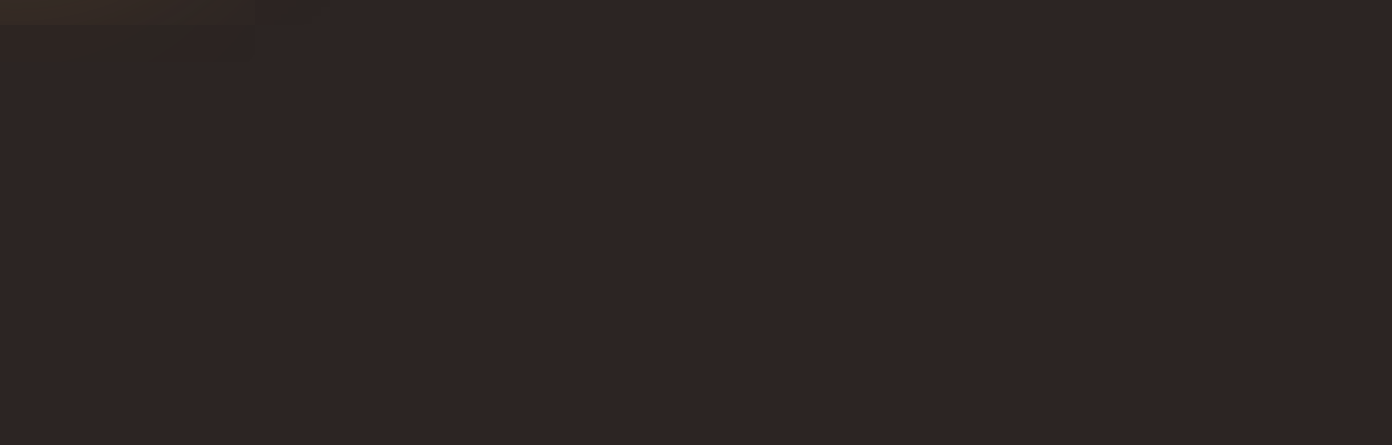
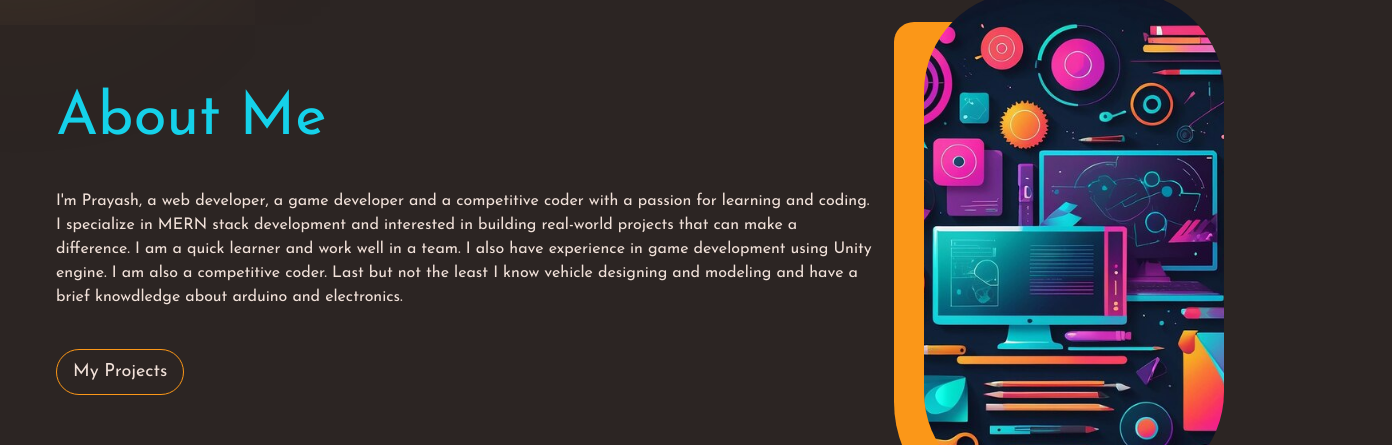
Before and after one commit to pkb32/Portfolio, a React (Vite) app: page / in a window 1280 px wide. Shown: the part 738-1183 px from the top of the page, 1392 px wide, since content can reach past the window. Before the commit the page ends 800 px from the top, so only its background shows below. Built offline with nearby package versions, Linux system fonts and the light colour scheme.

Commit message:
AboutMe section updated

```diff
--- a/src/App.jsx
+++ b/src/App.jsx
@@ -3,6 +3,8 @@
 import HeroMain from './components/characterSection/HeroMain'
 import HeroGradient from './components/characterSection/HeroGradient'
 import SubheroSection from './components/characterSection/SubheroSection'
+import AboutMeMain from './components/aboutMeSection/AboutMeMain'
+import HelperSection from './components/HelperSection'
 
 function App() {
   return (
@@ -11,6 +13,8 @@
      <HeroMain/>
      <HeroGradient/>
      <SubheroSection/>
+     <AboutMeMain/>
+     <HelperSection/>
     </main>
   )
 }
--- /dev/null
+++ b/src/components/HelperSection.jsx
@@ -0,0 +1,11 @@
+import React from 'react'
+
+function HelperSection() {
+  return (
+    <div className='h-[100vh]'>
+
+    </div>
+  )
+}
+
+export default HelperSection
--- /dev/null
+++ b/src/components/aboutMeSection/AboutMeMain.jsx
@@ -0,0 +1,19 @@
+import React from 'react'
+import AboutMeText from './AboutMeText'
+import AboutMePic from './AboutMePic'
+
+function AboutMeMain() {
+  return (
+    <div  className="flex md:flex-row sm:flex-col gap-12 px-4 max-w-[1200px] mx-auto mt-[100px] justify-between items-center" >
+        <div>
+            <AboutMeText/>
+        </div>
+        <div>
+            <AboutMePic/>
+        </div>
+
+    </div>
+  )
+}
+
+export default AboutMeMain
--- /dev/null
+++ b/src/components/aboutMeSection/AboutMePic.jsx
@@ -0,0 +1,14 @@
+import React from 'react'
+
+function AboutMePic() {
+  return (
+    <div className="h-[500px] w-[300px] relative">
+        <div className="h-[500px] w-[300px] rounded-[100px] absolute overflow-hidden">
+            <img src="../../public/images/about-me.jpg" alt="about-me"  className="h-full w-auto object-cover" />
+        </div>
+        <div className="h-[500px] w-[250px] bg-orange absolute bottom-[-30px] left-[-30px] rounded-bl-[120px] rounded-tr-[120px] rounded-br-[20px] rounded-tl-[20px] -z-10"></div>
+    </div>
+  )
+}
+
+export default AboutMePic
--- /dev/null
+++ b/src/components/aboutMeSection/AboutMeText.jsx
@@ -0,0 +1,20 @@
+import React from 'react'
+
+function AboutMeText() {
+  return (
+    <div className="flex flex-col md:items-start sm:items-center md:text-left sm:text-center">
+        <h2 className="text-6xl text-cyan mb-10">About Me</h2>
+      <p className='text-white'>
+        I'm Prayash, a web developer, a game developer and a competitive coder with a passion for learning
+        and coding. I specialize in MERN stack development and interested in building real-world projects that can make a difference.
+        I am a quick learner and work well in a team. I also have experience in game development using Unity engine. I am also a competitive coder. Last but
+        not the least I know vehicle designing and modeling and have a brief knowdledge about arduino and electronics.
+      </p>
+      <button className="border border-orange rounded-full py-2 px-4 text-lg flex gap-2 items-center mt-10  hover:bg-orange transition-all duration-500 cursor-pointer md:self-start sm:self-center text-white hover:text-cyan">
+          My Projects
+      </button>
+    </div>
+  )
+}
+
+export default AboutMeText
--- a/src/components/characterSection/HeroPic.jsx
+++ b/src/components/characterSection/HeroPic.jsx
@@ -1,5 +1,5 @@
 import React from 'react'
-import { PiPentagonLight } from "react-icons/pi";
+import { PiStarOfDavidLight } from "react-icons/pi";
 function HeroPic() {
 
   return (
@@ -7,7 +7,7 @@
 
     <img src="./../public/images/Profile2.png" alt=""  className='max-h-[450px] w-auto'/>
       <div className=" absolute -z-10 flex justify-center items-center animate-pulse ">
-        <PiPentagonLight  className=" md:h-[90%] sm:h-[120%] min-h-[600px] w-auto text-cyan blur-md animate-[spin_20s_linear_infinite] " />
+        <PiStarOfDavidLight  className=" md:h-[90%] sm:h-[120%] min-h-[600px] w-auto text-cyan blur-md animate-[spin_20s_linear_infinite] " />
       </div>
     </div>
 
```
